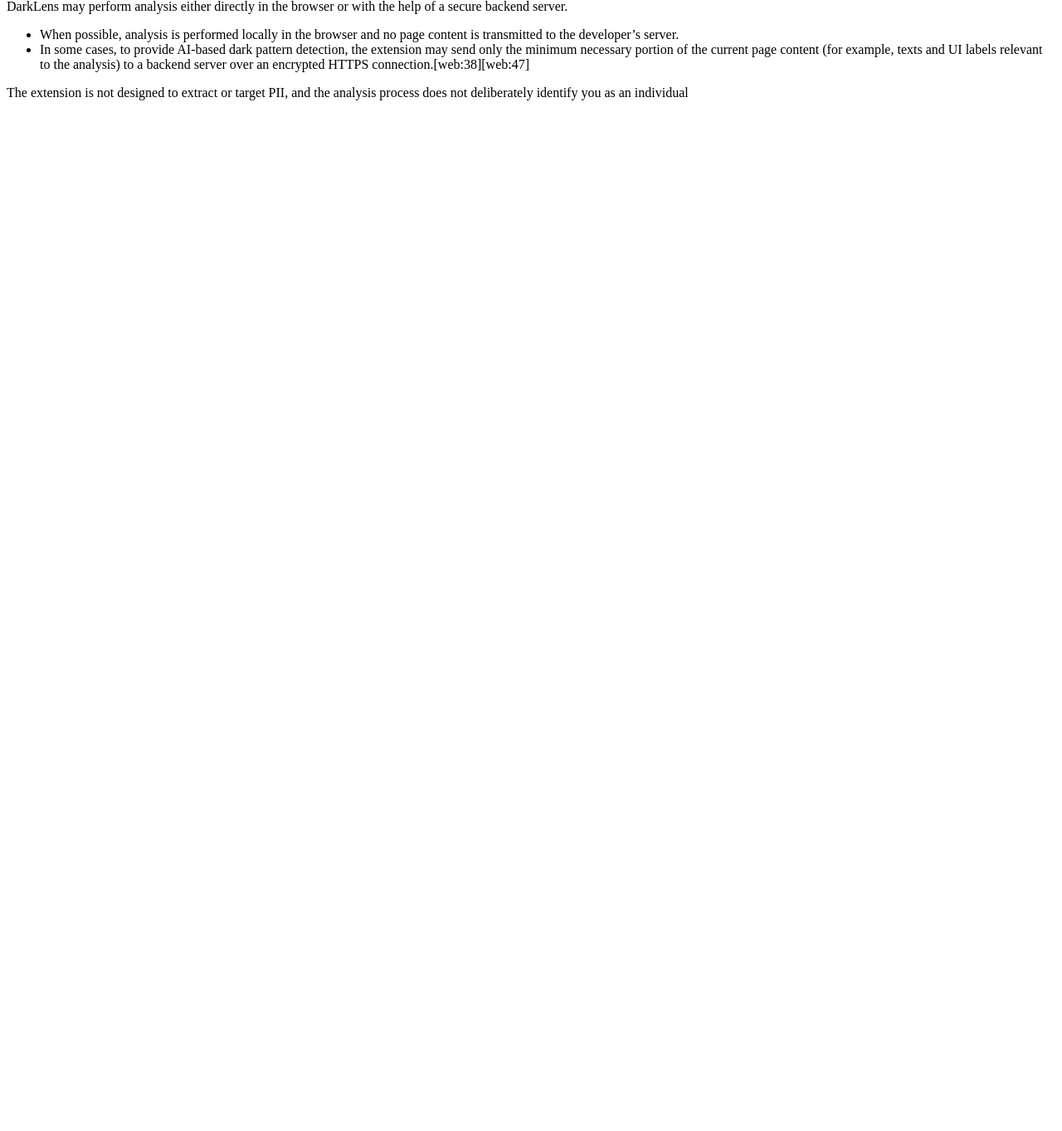
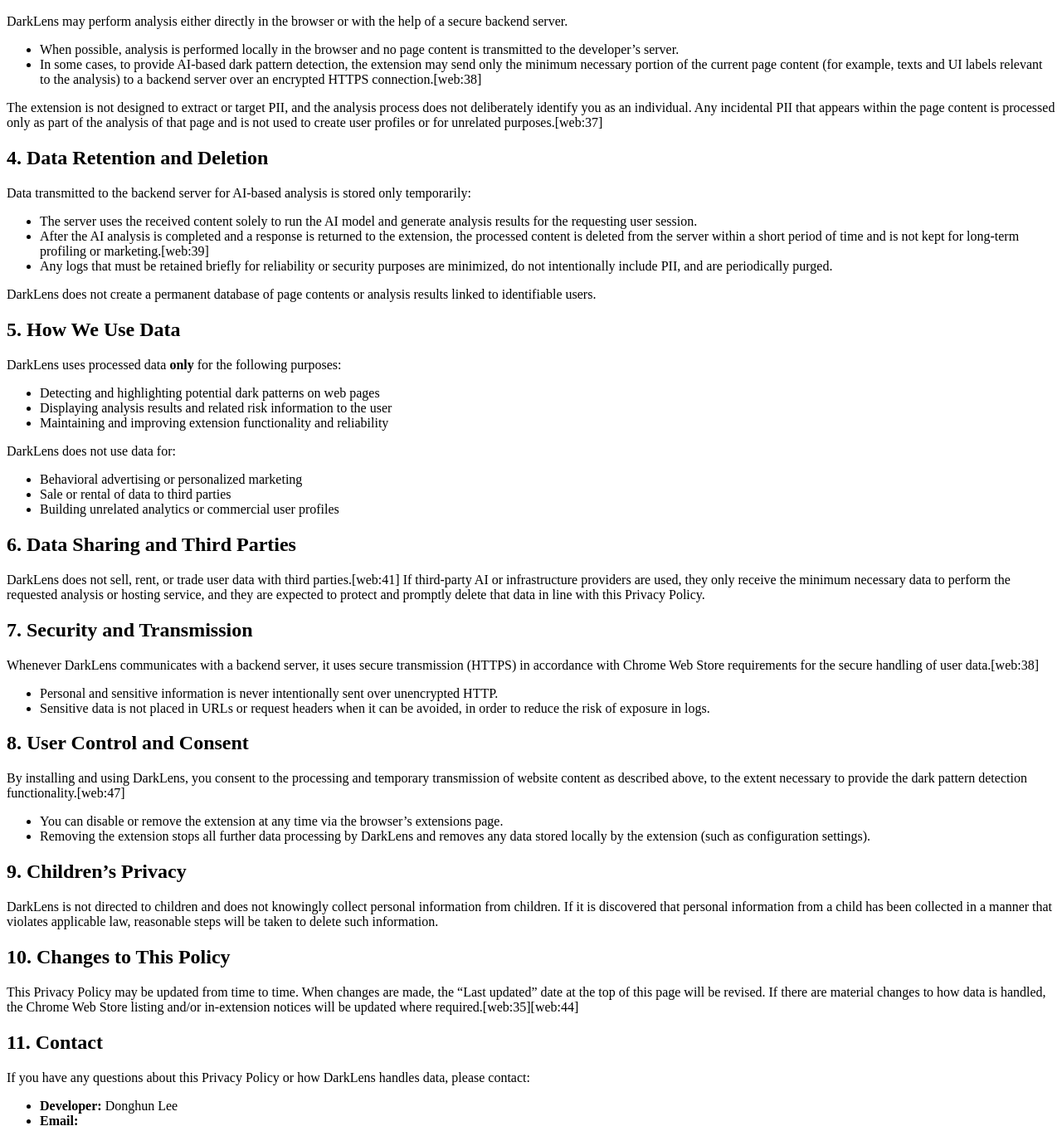
Before and after one commit to donghunmm/B4E2-DarkLens-PrivacyPolicy, a plain HTML site: page index.html in a window 1280 px wide. Shown: the part 685-2048 px from the top of the page at 83% size. Before the commit the page ends 822 px from the top, so only its background shows below. Drawn offline with Linux system fonts and the light colour scheme.

Commit message:
Refactor Privacy Policy text for better readability
Rephrase sections for clarity and consistency in the Privacy Policy.

```diff
--- a/index.html
+++ b/index.html
@@ -18,35 +18,39 @@
 
   <h2>1. Overview</h2>
   <p>
-    DarkLens is designed to detect and highlight potential dark patterns in website user interfaces while
-    minimizing the collection and use of personal information. The extension focuses on processing the
-    minimum amount of data necessary to provide its core functionality.
+    DarkLens is designed to detect and highlight potential dark patterns in website user interfaces
+    while minimizing the collection and use of personal information. The extension focuses on
+    processing the minimum amount of data necessary to provide its core functionality.
   </p>
 
   <h2>2. Data We Collect and Process</h2>
   <p>
-    DarkLens is not intended to collect personally identifiable information (“PII”) such as your name,
-    email address, phone number, home address, government ID numbers, payment information, or
-    authentication credentials (passwords, cookies, tokens), and it is not designed to build profiles
-    about you.[web:38]
+    DarkLens is <strong>not</strong> intended to collect personally identifiable information (“PII”)
+    such as your name, email address, phone number, home address, government ID numbers,
+    payment information, or authentication credentials (passwords, cookies, tokens), and it is
+    not designed to build profiles about you.[web:38]
   </p>
 
-  <p>In order to perform dark pattern analysis, DarkLens may process the following data types:</p>
+  <p>However, in order to perform dark pattern analysis, DarkLens processes certain data types:</p>
   <ul>
     <li>
-      <strong>Page content and UI elements:</strong>
-      The extension may read parts of the current web page’s DOM, visible text, button labels,
-      links, and basic layout information to analyze potential dark patterns.
+      <strong>Website content (texts, images, links, UI elements)</strong> on the page where the
+      user explicitly runs DarkLens. The extension reads parts of the current web page’s DOM,
+      visible text, button labels, links, and basic layout information to analyze potential dark patterns.
     </li>
     <li>
-      <strong>Technical information for analysis:</strong>
-      Minimal technical data (such as timestamps or request identifiers) may be used to operate
-      the analysis feature and ensure reliable service.
+      <strong>Technical information for analysis</strong>, such as timestamps or request identifiers,
+      which are necessary to operate the analysis feature and ensure reliable service.
+    </li>
+    <li>
+      <strong>Local extension settings</strong> (e.g., language, analysis options, feature toggles)
+      stored using browser storage APIs so the extension can remember user preferences.
     </li>
   </ul>
 
   <p>
-    DarkLens does <strong>not</strong> intentionally collect or store the following categories as standalone data:
+    DarkLens does <strong>not</strong> intentionally collect or store the following categories as
+    standalone data:
   </p>
   <ul>
     <li>Account details such as name, email address, or phone number</li>
@@ -69,10 +73,116 @@
     <li>
       In some cases, to provide AI-based dark pattern detection, the extension may send only the
       minimum necessary portion of the current page content (for example, texts and UI labels relevant
-      to the analysis) to a backend server over an encrypted HTTPS connection.[web:38][web:47]
+      to the analysis) to a backend server over an encrypted HTTPS connection.[web:38]
     </li>
   </ul>
 
   <p>
     The extension is not designed to extract or target PII, and the analysis process does not
-    deliberately identify you as an individual
+    deliberately identify you as an individual. Any incidental PII that appears within the page content
+    is processed only as part of the analysis of that page and is not used to create user profiles
+    or for unrelated purposes.[web:37]
+  </p>
+
+  <h2>4. Data Retention and Deletion</h2>
+  <p>
+    Data transmitted to the backend server for AI-based analysis is stored only temporarily:
+  </p>
+  <ul>
+    <li>
+      The server uses the received content solely to run the AI model and generate analysis results
+      for the requesting user session.
+    </li>
+    <li>
+      After the AI analysis is completed and a response is returned to the extension, the processed
+      content is deleted from the server within a short period of time and is not kept for long‑term
+      profiling or marketing.[web:39]
+    </li>
+    <li>
+      Any logs that must be retained briefly for reliability or security purposes are minimized,
+      do not intentionally include PII, and are periodically purged.
+    </li>
+  </ul>
+
+  <p>
+    DarkLens does not create a permanent database of page contents or analysis results linked
+    to identifiable users.
+  </p>
+
+  <h2>5. How We Use Data</h2>
+  <p>
+    DarkLens uses processed data <strong>only</strong> for the following purposes:
+  </p>
+  <ul>
+    <li>Detecting and highlighting potential dark patterns on web pages</li>
+    <li>Displaying analysis results and related risk information to the user</li>
+    <li>Maintaining and improving extension functionality and reliability</li>
+  </ul>
+
+  <p>DarkLens does not use data for:</p>
+  <ul>
+    <li>Behavioral advertising or personalized marketing</li>
+    <li>Sale or rental of data to third parties</li>
+    <li>Building unrelated analytics or commercial user profiles</li>
+  </ul>
+
+  <h2>6. Data Sharing and Third Parties</h2>
+  <p>
+    DarkLens does not sell, rent, or trade user data with third parties.[web:41]
+    If third‑party AI or infrastructure providers are used, they only receive the minimum
+    necessary data to perform the requested analysis or hosting service, and they are expected
+    to protect and promptly delete that data in line with this Privacy Policy.
+  </p>
+
+  <h2>7. Security and Transmission</h2>
+  <p>
+    Whenever DarkLens communicates with a backend server, it uses secure transmission (HTTPS)
+    in accordance with Chrome Web Store requirements for the secure handling of user data.[web:38]
+  </p>
+  <ul>
+    <li>Personal and sensitive information is never intentionally sent over unencrypted HTTP.</li>
+    <li>
+      Sensitive data is not placed in URLs or request headers when it can be avoided, in order
+      to reduce the risk of exposure in logs.
+    </li>
+  </ul>
+
+  <h2>8. User Control and Consent</h2>
+  <p>
+    By installing and using DarkLens, you consent to the processing and temporary transmission
+    of website content as described above, to the extent necessary to provide the dark pattern
+    detection functionality.[web:47]
+  </p>
+  <ul>
+    <li>You can disable or remove the extension at any time via the browser’s extensions page.</li>
+    <li>
+      Removing the extension stops all further data processing by DarkLens and removes any data
+      stored locally by the extension (such as configuration settings).
+    </li>
+  </ul>
+
+  <h2>9. Children’s Privacy</h2>
+  <p>
+    DarkLens is not directed to children and does not knowingly collect personal information
+    from children. If it is discovered that personal information from a child has been collected
+    in a manner that violates applicable law, reasonable steps will be taken to delete such information.
+  </p>
+
+  <h2>10. Changes to This Policy</h2>
+  <p>
+    This Privacy Policy may be updated from time to time. When changes are made, the
+    “Last updated” date at the top of this page will be revised. If there are material changes
+    to how data is handled, the Chrome Web Store listing and/or in‑extension notices will be
+    updated where required.[web:35][web:44]
+  </p>
+
+  <h2>11. Contact</h2>
+  <p>
+    If you have any questions about this Privacy Policy or how DarkLens handles data, please contact:
+  </p>
+  <ul>
+    <li><strong>Developer:</strong> Donghun Lee</li>
+    <li><strong>Email:</strong> <!-- add your contact email here --></li>
+  </ul>
+</body>
+</html>
```
